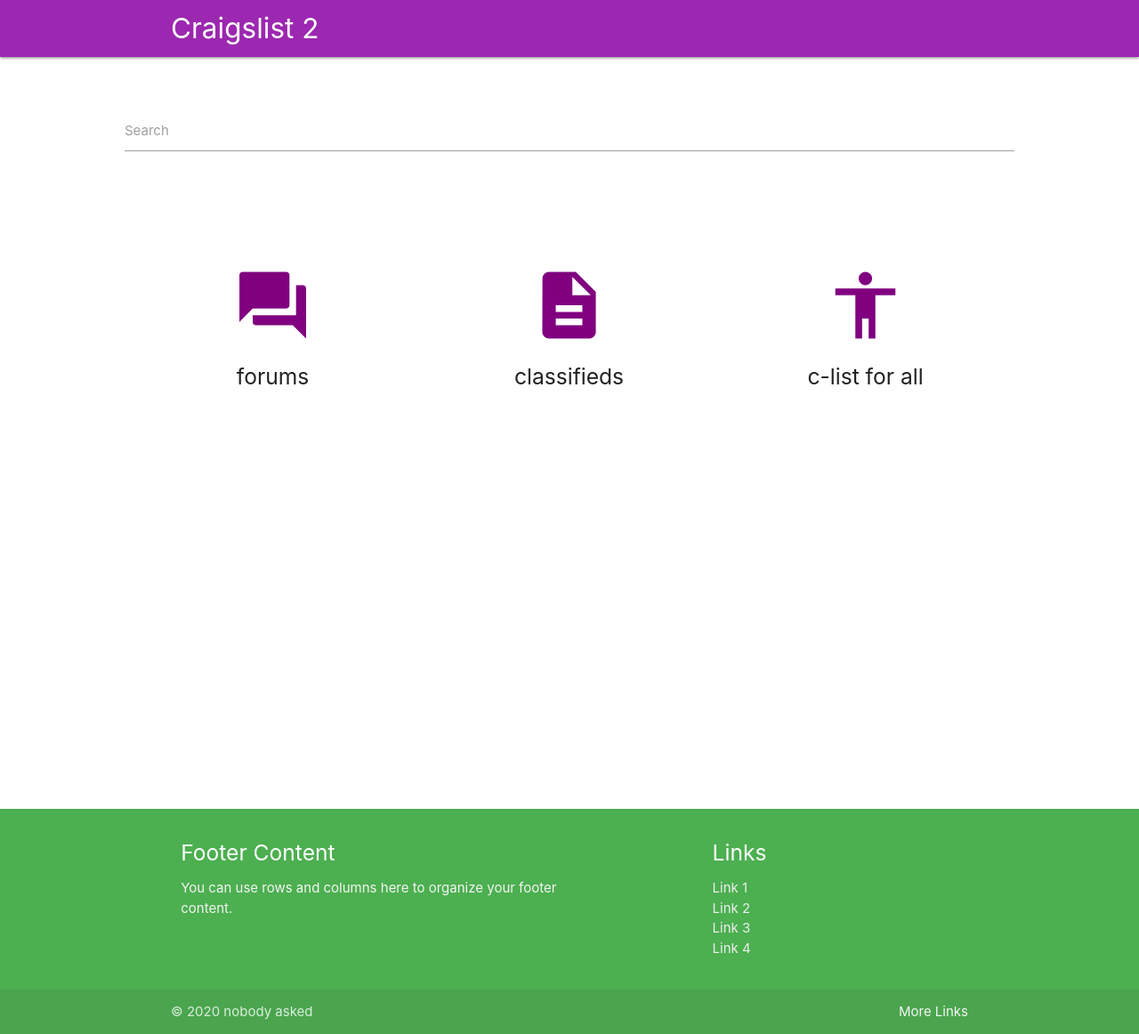
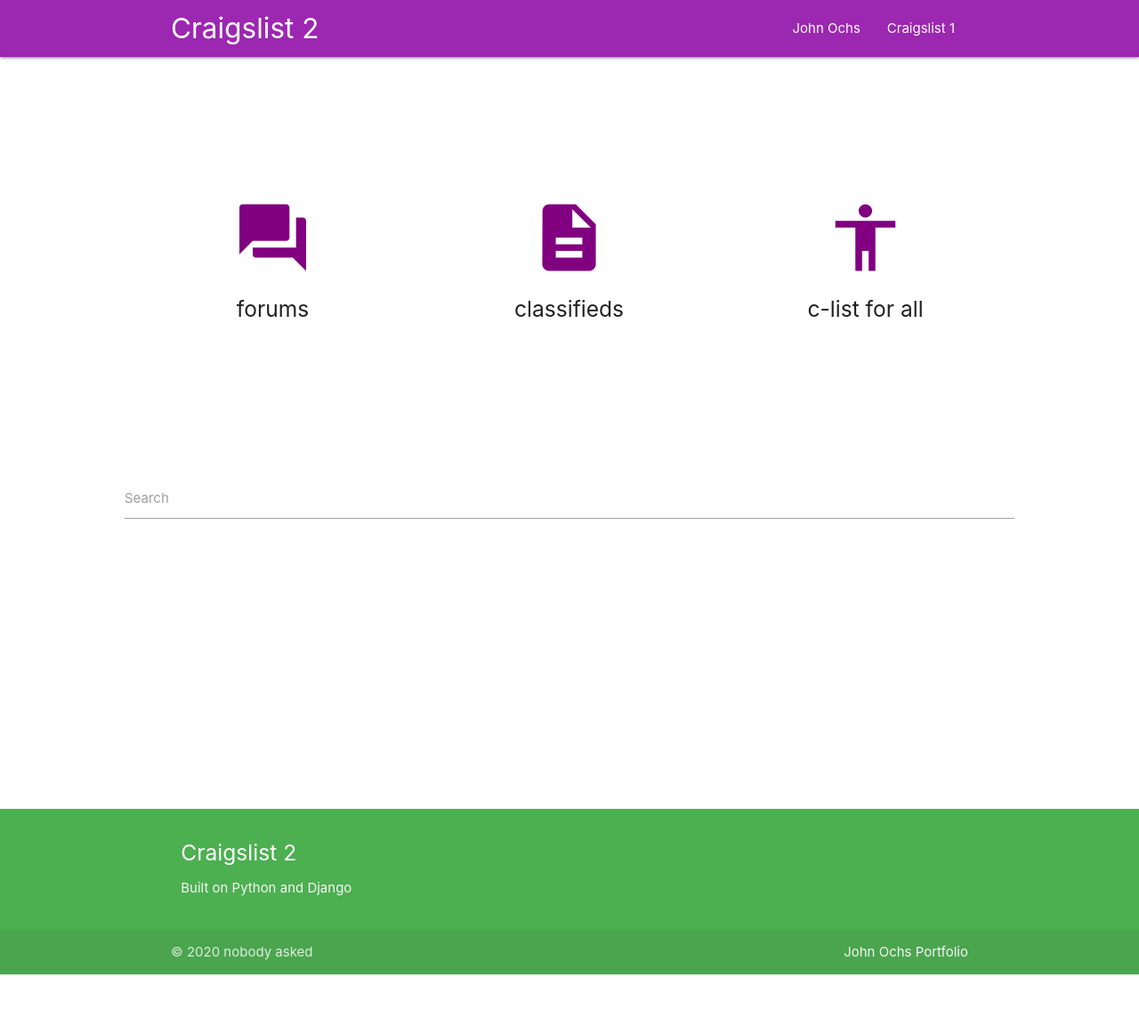
Before and after one commit to BeardedBeauty/CraigslistClone, a Django app: page / in a window 1280 px wide. Shown: the whole page at 89% size. After the commit the page ends 1095 px from the top, so only its background shows below. Run offline with Django 3.2, Linux system fonts and the light colour scheme.

Commit message:
Django time

```diff
--- a/mysite/static/style/style.css
+++ b/mysite/static/style/style.css
@@ -47,3 +47,7 @@ input {
   height: 300px;
   text-align: center;
 }
+
+.clear {
+  overflow: auto;
+}
--- a/mysite/templates/start.html
+++ b/mysite/templates/start.html
@@ -16,23 +16,22 @@
         <div class="nav-wrapper purple">
             <div class="container">
                 <a href="/" class="brand-logo">Craigslist 2</a>
-                <!-- <ul id="nav-mobile" class="right hide-on-med-and-down">
+                <ul id="nav-mobile" class="right hide-on-med-and-down">
                     <li>
+                        <a href="https://prtflo3.herokuapp.com">John Ochs</a>
                     </li>
-            </ul> -->
+                    <li>
+                        <a href="https://minneapolis.craigslist.org">Craigslist 1</a>
+                    </li>
+                </ul>
             </div>
         </div>
     </nav>
     <br><br>
     <div class="center50">
         <div class="containerManual">
-            <form class="search">
-                <div class="input-field">
-                    <input id="search" type="search">
-                    <label for="search">Search</label>
-                </div>
-            </form>
             <br><br><br><br><br>
+            <div class="clear">
                 <div class="blockDisplay">
                     <div class="iconCenter">
                         <i class="material-icons large">forum</i>
@@ -52,30 +51,29 @@
                     <h5>c-list for all</h5>
                 </div>
             </div>
+            <form class="search">
+                <div class="input-field">
+                    <input id="search" type="search">
+                    <label for="search">Search</label>
                 </div>
+            </form>
+        </div>
+    </div>
+    {% block content %}
+    {% endblock content %}
     <footer class="page-footer green">
         <div class="container">
             <div class="row">
                 <div class="col l6 s12">
-                    <h5 class="white-text">Footer Content</h5>
-                    <p class="grey-text text-lighten-4">You can use rows and columns here to organize your footer
-                        content.</p>
-                </div>
-                <div class="col l4 offset-l2 s12">
-                    <h5 class="white-text">Links</h5>
-                    <ul>
-                        <li><a class="grey-text text-lighten-3" href="#!">Link 1</a></li>
-                        <li><a class="grey-text text-lighten-3" href="#!">Link 2</a></li>
-                        <li><a class="grey-text text-lighten-3" href="#!">Link 3</a></li>
-                        <li><a class="grey-text text-lighten-3" href="#!">Link 4</a></li>
-                    </ul>
+                    <h5 class="white-text">Craigslist 2</h5>
+                    <p class="grey-text text-lighten-4">Built on Python and Django</p>
                 </div>
             </div>
         </div>
         <div class="footer-copyright">
             <div class="container">
                 © 2020 nobody asked
-                <a class="grey-text text-lighten-4 right" href="#!">More Links</a>
+                <a class="grey-text text-lighten-4 right" href="https://prtflo3.herokuapp.com">John Ochs Portfolio</a>
             </div>
         </div>
     </footer>
```
Also changed, not shown: mysite/templates/components/new_search.html (added, +23 -0 lines). Lines whose indentation alone changed are shown as unchanged.
